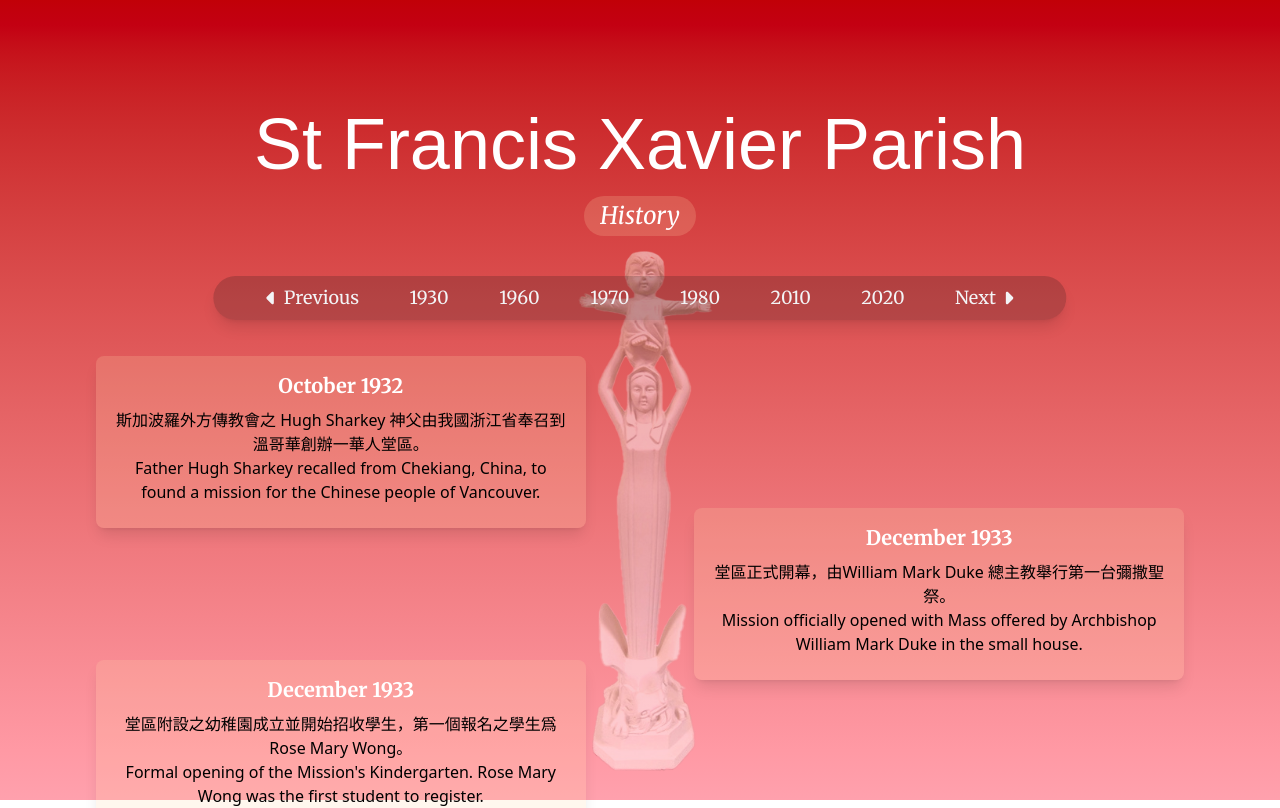
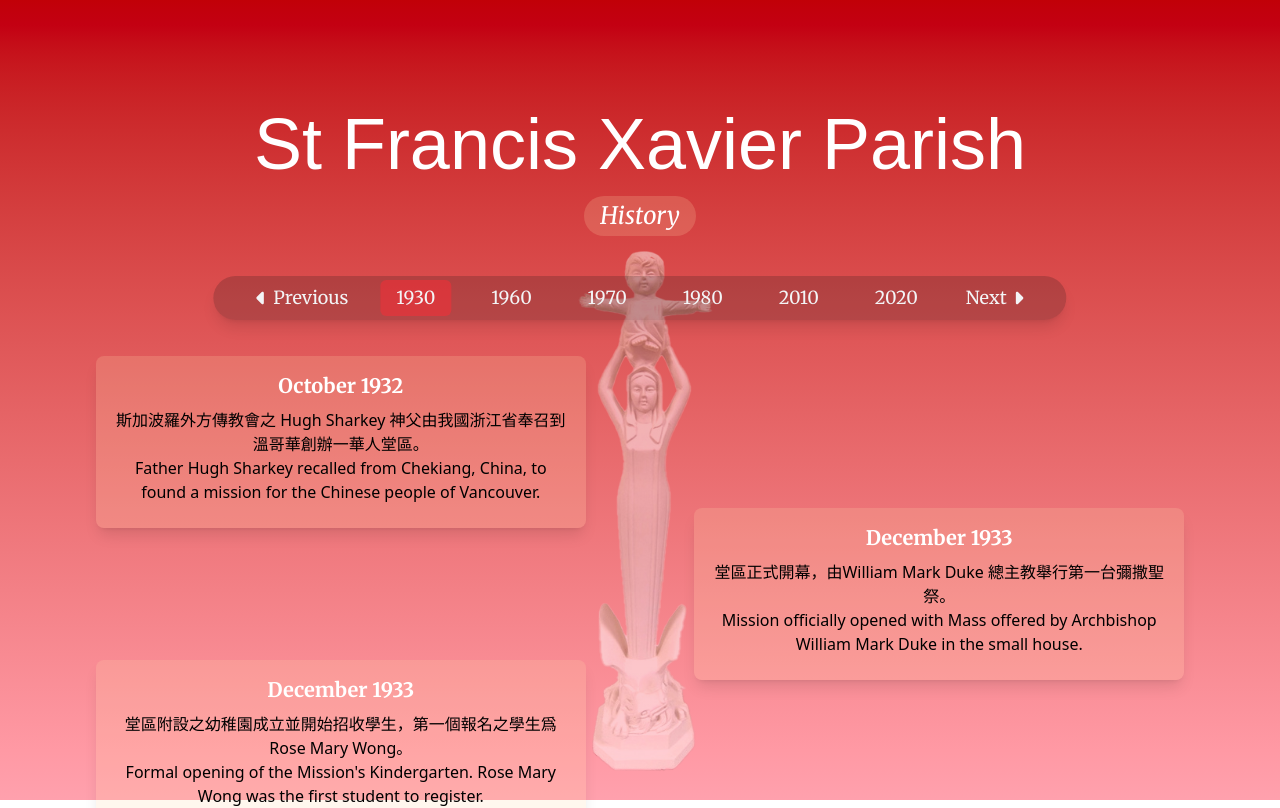
Before and after one commit to sfx-archives/sfx-history, a React (Vite) app: page / in a window 1280 px wide. Shown: the top 808 px of the page. Built offline with nearby package versions, Linux system fonts and the light colour scheme; a web font is replaced by a local one.

Commit message:
color change for cur year

```diff
--- a/src/components/Nav.tsx
+++ b/src/components/Nav.tsx
@@ -44,7 +44,11 @@
               onClick={() => {
                 handleYearChange(index);
               }}
-              className="sm:text-md md:text-lg p-1 px-2 md:hover:text-white md:hover:bg-red-500/30 md:hover:rounded-md"
+              className={`sm:text-md md:text-lg p-1 px-2 md:px-4 md:hover:text-white md:hover:bg-red-500/30 md:hover:rounded-md ${
+                years[curYearIndex] === year
+                  ? "bg-red-500/50 rounded-md"
+                  : "null"
+              }`}
             >
               {`${year}0`}
             </span>
```
